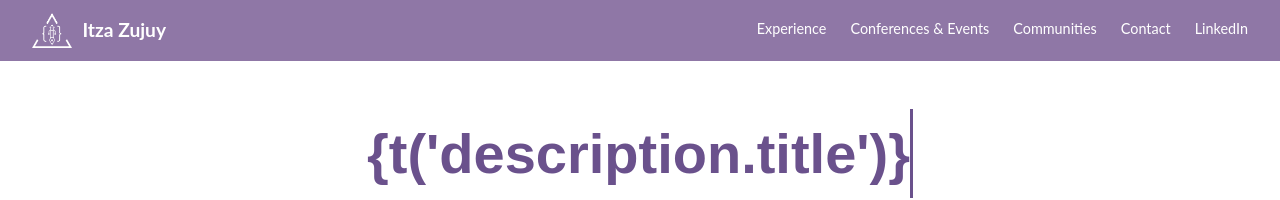
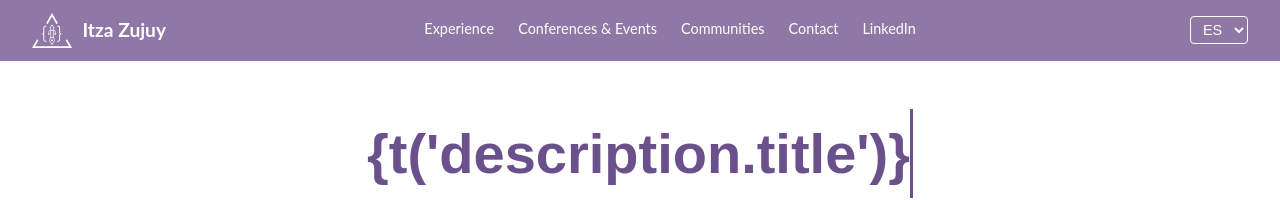
Before and after one commit to Zujuy/itza-zujuy, a React (Create React App) app: page / in a window 1280 px wide. Shown: the top 200 px of the page. Built offline with nearby package versions, Linux system fonts and the light colour scheme.

Commit message:
adding language selector icon

```diff
--- a/src/components/Header/Header.js
+++ b/src/components/Header/Header.js
@@ -3,6 +3,7 @@ import styled from 'styled-components';
 import { useTranslation } from 'react-i18next';
 import { FaBars, FaTimes } from 'react-icons/fa';
 import logo from '../../assets/logo-itzazujuy-blanco.png';
+import i18n from 'i18n';
 
 const HeaderContainer = styled.header`
   position: sticky;
@@ -141,6 +142,24 @@ const Header = () => {
         <a href="#contact" className={activeSection === 'contact' ? 'active' : ''} onClick={() => setMenuOpen(false)}>{t('menu.contact')}</a>
         <a href="https://www.linkedin.com/in/itza-blanco/" target="_blank" rel="noopener noreferrer" onClick={() => setMenuOpen(false)}>LinkedIn</a>
       </Nav>
+      <select
+        onChange={(e) => i18n.changeLanguage(e.target.value)}
+        defaultValue={i18n.language}
+        style={{
+          background: 'transparent',
+          border: '1px solid white',
+          color: 'white',
+          borderRadius: '4px',
+          padding: '0.25rem 0.5rem',
+          fontSize: '0.9rem',
+          marginLeft: '1rem',
+          cursor: 'pointer'
+        }}
+      >
+      <option value="es">ES</option>
+      <option value="en">EN</option>
+      <option value="pt">PT</option>
+      </select>
     </HeaderContainer>
   );
 };
```
